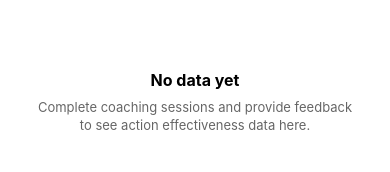
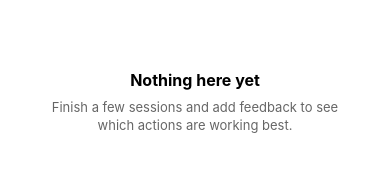
Before and after one commit to SieonLee/Cue, a React Native app: screen /Alignment in a window 390 px wide. Shown: the part 352-524 px from the top of the page. Built offline with nearby package versions, Linux system fonts and the light colour scheme.

Commit message:
Refine UI copy in src/screens/AlignmentScreen.tsx

```diff
--- a/src/screens/AlignmentScreen.tsx
+++ b/src/screens/AlignmentScreen.tsx
@@ -93,9 +93,9 @@ export function AlignmentScreen() {
   if (data.totalSessions === 0) {
     return (
       <View style={styles.emptyContainer}>
-        <Text style={styles.emptyTitle}>No data yet</Text>
+        <Text style={styles.emptyTitle}>Nothing here yet</Text>
         <Text style={styles.emptyDesc}>
-          Complete coaching sessions and provide feedback to see action effectiveness data here.
+          Finish a few sessions and add feedback to see which actions are working best.
         </Text>
       </View>
     );
@@ -121,7 +121,7 @@ export function AlignmentScreen() {
 
       {/* Action Effectiveness */}
       <View style={styles.card}>
-        <Text style={styles.sectionLabel}>ACTION EFFECTIVENESS (by avg outcome)</Text>
+        <Text style={styles.sectionLabel}>Action performance</Text>
         {data.actionStats.map((a, idx) => (
           <View key={a.actionId} style={styles.actionRow}>
             <Text style={styles.actionRank}>#{idx + 1}</Text>
@@ -148,7 +148,7 @@ export function AlignmentScreen() {
       {/* Context Breakdown */}
       {data.contextStats.length > 0 && (
         <View style={styles.card}>
-          <Text style={styles.sectionLabel}>BY CONTEXT (intent + channel)</Text>
+          <Text style={styles.sectionLabel}>By context</Text>
           {data.contextStats.map((c, i) => (
             <View key={i} style={styles.ctxRow}>
               <View style={{ flex: 1 }}>
```
